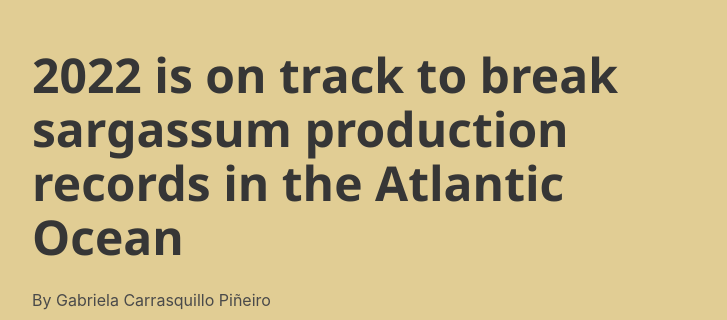
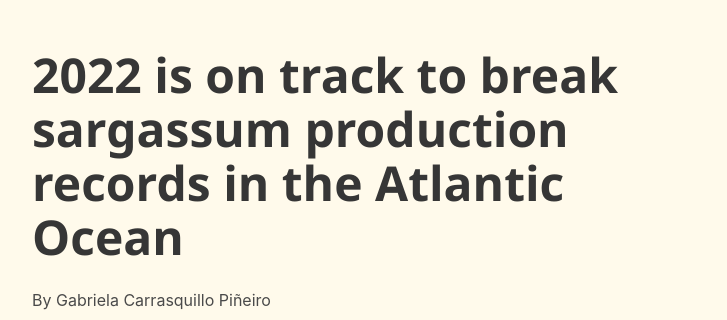
Before and after one commit to Gabieale13/incredible-project, a plain HTML site: page index.html in a window 1280 px wide. Shown: the top 320 px of the page, without its empty margins (276-1003 px from the left). Drawn offline with nearby package versions, Linux system fonts and the light colour scheme; a script that the page names is missing.

Commit message:
Update style.css

```diff
--- a/style.css
+++ b/style.css
@@ -1,6 +1,6 @@
 html, body {
     margin: 0;
-    background: #e1cd94;
+    background: #fffaebd4;
 }
 
 .section {
```
